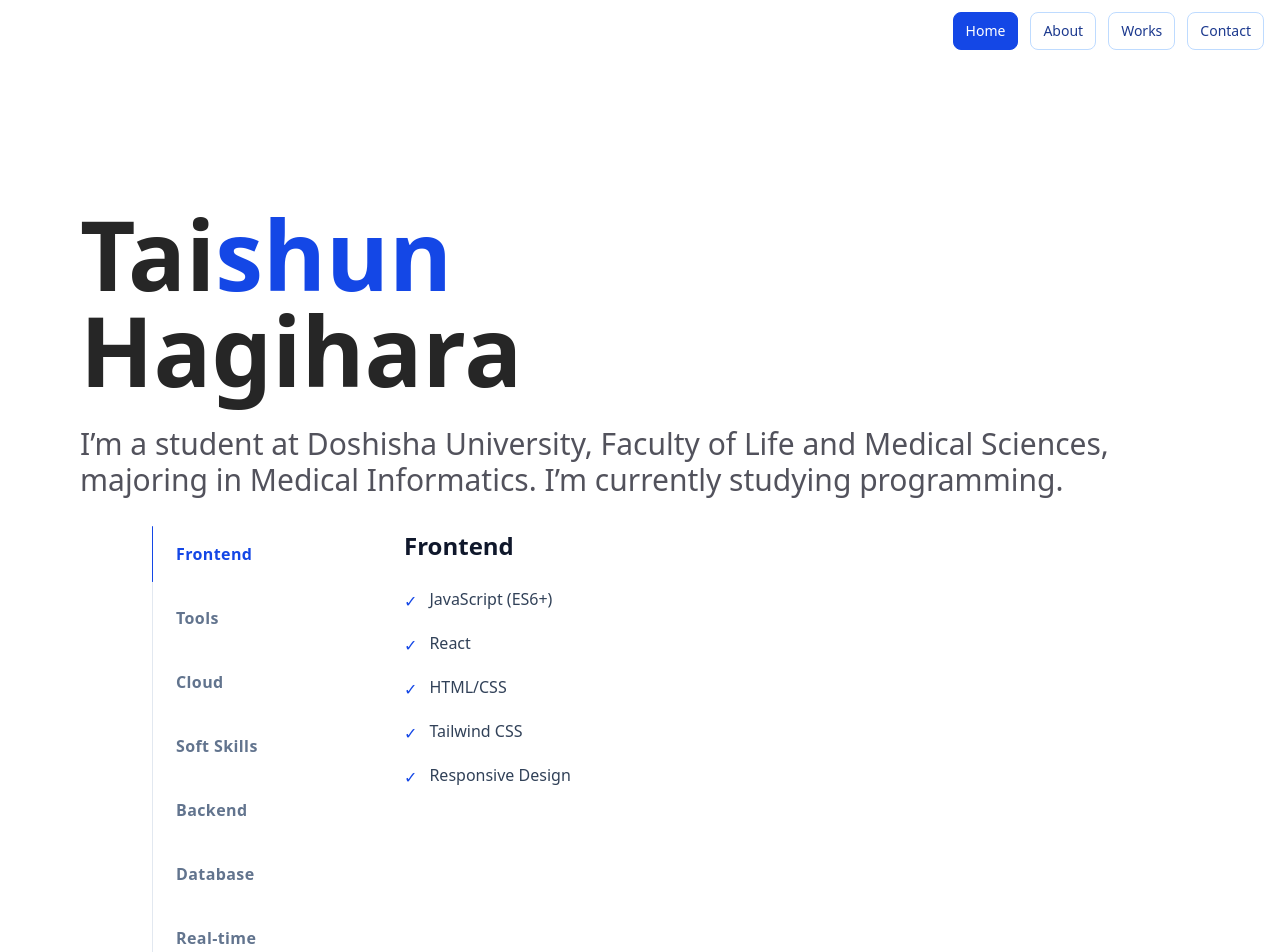
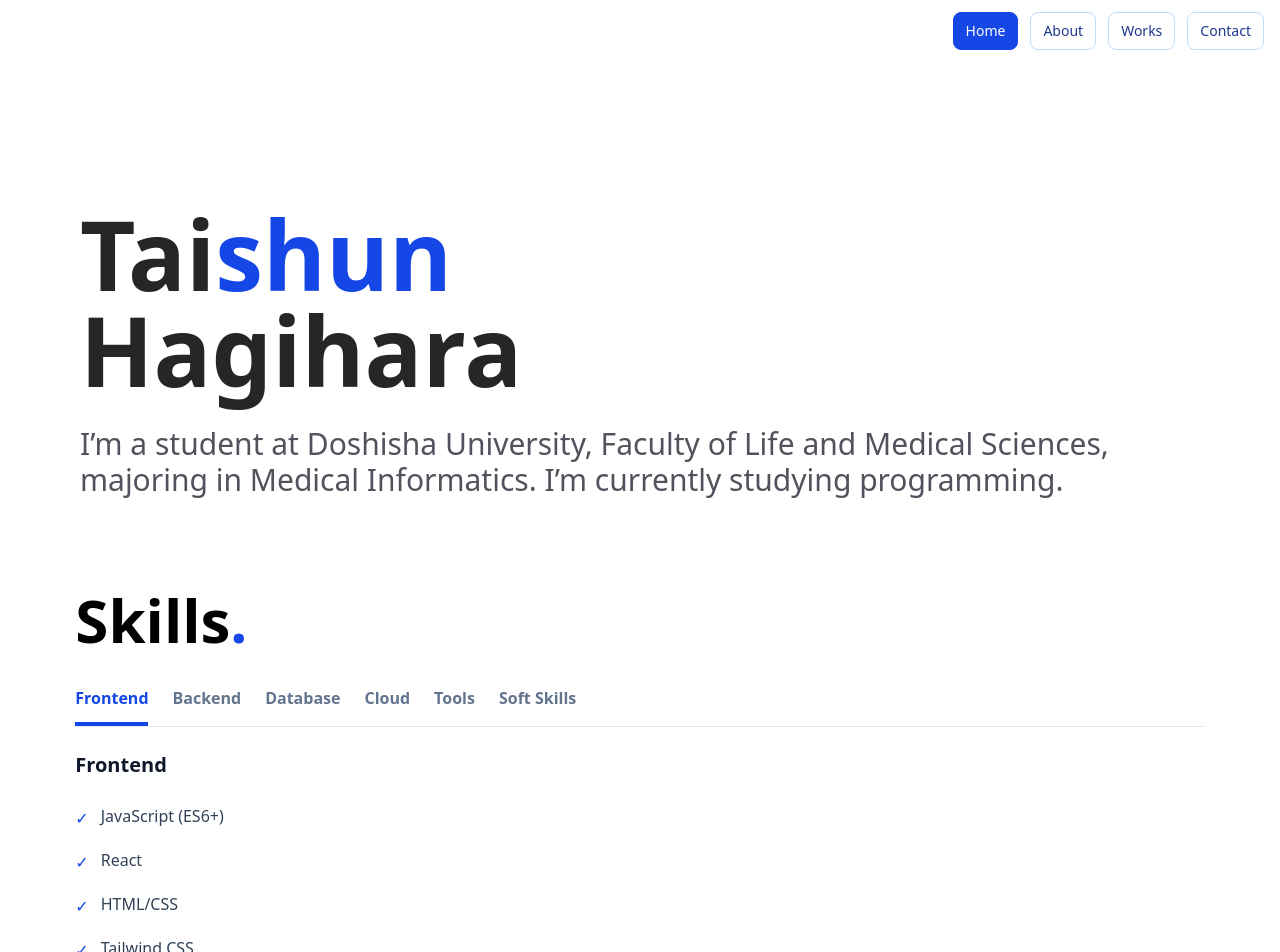
Before and after one commit to Taishun-Hagihara/taishun-portfolio, a React (Vite) app: page / in a window 1280 px wide. Shown: the top 952 px of the page. Built offline with nearby package versions, Linux system fonts and the light colour scheme.

Commit message:
I am trying to understand

```diff
--- a/src/components/SkillTabs.jsx
+++ b/src/components/SkillTabs.jsx
@@ -1,46 +1,19 @@
-import { useMemo, useState } from "react";
+import { useEffect, useMemo, useRef, useState } from "react";
 
 export default function SkillsTabs() {
     const sections = useMemo(
         () => [
             {
                 label: "Frontend",
-                items: [
-                    "JavaScript (ES6+)",
-                    "React",
-                    "HTML/CSS",
-                    "Tailwind CSS",
-                    "Responsive Design",
-                ],
+                items: ["JavaScript (ES6+)", "React", "HTML/CSS", "Tailwind CSS"],
             },
-            {
-                label: "Tools",
-                items: ["Git", "GitHub", "API integration (fetch)"],
-            },
-            {
-                label: "Cloud",
-                items: ["AWS (deploying projects with S3/CloudFront)"],
-            },
+            { label: "Backend", items: ["Node.js", "Express", "REST APIs"] },
+            { label: "Database", items: ["Supabase (or MongoDB)"] },
+            { label: "Cloud", items: ["AWS (deploying projects with S3/CloudFront)"] },
+            { label: "Tools", items: ["Git", "GitHub"] },
             {
                 label: "Soft Skills",
                 items: ["Communication", "Collaboration", "Leadership"],
-            },
-            // ここから「完成後に追加」したいもの（今は空でもOK）
-            {
-                label: "Backend",
-                items: ["Node.js", "Express", "REST APIs", "Authentication"],
-            },
-            {
-                label: "Database",
-                items: ["Supabase (or MongoDB)"],
-            },
-            {
-                label: "Real-time",
-                items: ["Realtime updates (WebSocket / Supabase Realtime)"],
-            },
-            {
-                label: "File Handling",
-                items: ["PDF management and delivery (AWS S3)"],
             },
         ],
         []
@@ -48,45 +21,48 @@ export default function SkillsTabs() {
 
     const [activeIndex, setActiveIndex] = useState(0);
 
-    // 左メニューの「ボタン高さ」と「間隔」を固定するとインジケーターが簡単に動く
-    const ITEM_H = 56; // h-14 = 56px
-    const GAP = 8;     // gap-2 = 8px
-    const indicatorY = activeIndex * (ITEM_H + GAP);
+    // タブボタンを参照するため
+    const tabRefs = useRef([]);
+    // 下線（インジケーター）の位置と幅
+    const [indicator, setIndicator] = useState({ left: 0, width: 0 });
+
+    useEffect(() => {
+        const el = tabRefs.current[activeIndex];
+        if (!el) return;
+
+        setIndicator({
+            left: el.offsetLeft,
+            width: el.offsetWidth,
+        });
+    }, [activeIndex, sections.length]);
 
     const active = sections[activeIndex];
 
     return (
-        <section className="w-full max-w-5xl mx-auto px-4">
-            <div className="grid grid-cols-1 md:grid-cols-[220px_1fr] gap-10">
-                {/* Left tabs */}
-                <div className="relative">
-                    {/* gray rail */}
-                    <div className="absolute left-2 top-0 bottom-0 w-px bg-slate-200" />
+        <section className="mt-16 w-11/12 mx-auto h-100">
+            <h1 className="font-bold text-6xl">
+                Skills<span className="text-blue-700">.</span>
+            </h1>
 
-                    {/* active indicator */}
+            {/* タブ（横並び） */}
+            <div className="mt-5">
+                <div className="relative border-b border-slate-200">
+                    {/* 青い下線（動く） */}
                     <div
-                        className="absolute left-2 w-px bg-blue-700 rounded-full transition-transform duration-300"
-                        style={{
-                            height: ITEM_H,
-                            transform: `translateY(${indicatorY}px)`,
-                        }}
+                        className="absolute bottom-0 h-1 bg-blue-700 transition-all duration-300"
+                        style={{ left: indicator.left, width: indicator.width }}
                     />
 
-                    <div
-                        className="flex flex-col gap-2 pl-8"
-                        role="tablist"
-                        aria-label="Skills categories"
-                    >
+                    <div className="flex gap-6">
                         {sections.map((s, idx) => {
                             const isActive = idx === activeIndex;
                             return (
                                 <button
                                     key={s.label}
+                                    ref={(node) => (tabRefs.current[idx] = node)}
                                     type="button"
-                                    role="tab"
-                                    aria-selected={isActive}
                                     className={[
-                                        "h-14 text-left font-semibold tracking-wide transition-colors",
+                                        "py-4 font-semibold transition-colors",
                                         isActive
                                             ? "text-blue-700"
                                             : "text-slate-500 hover:text-slate-900",
@@ -100,11 +76,9 @@ export default function SkillsTabs() {
                     </div>
                 </div>
 
-                {/* Right content */}
-                <div className="pt-1">
-                    <h3 className="text-xl md:text-2xl font-bold text-slate-900">
-                        {active.label}
-                    </h3>
+                {/* 内容（タブの下） */}
+                <div className="pt-6">
+                    <h3 className="text-xl font-bold text-slate-900">{active.label}</h3>
 
                     <ul className="mt-6 space-y-4 text-slate-700">
                         {active.items.map((text) => (
```
